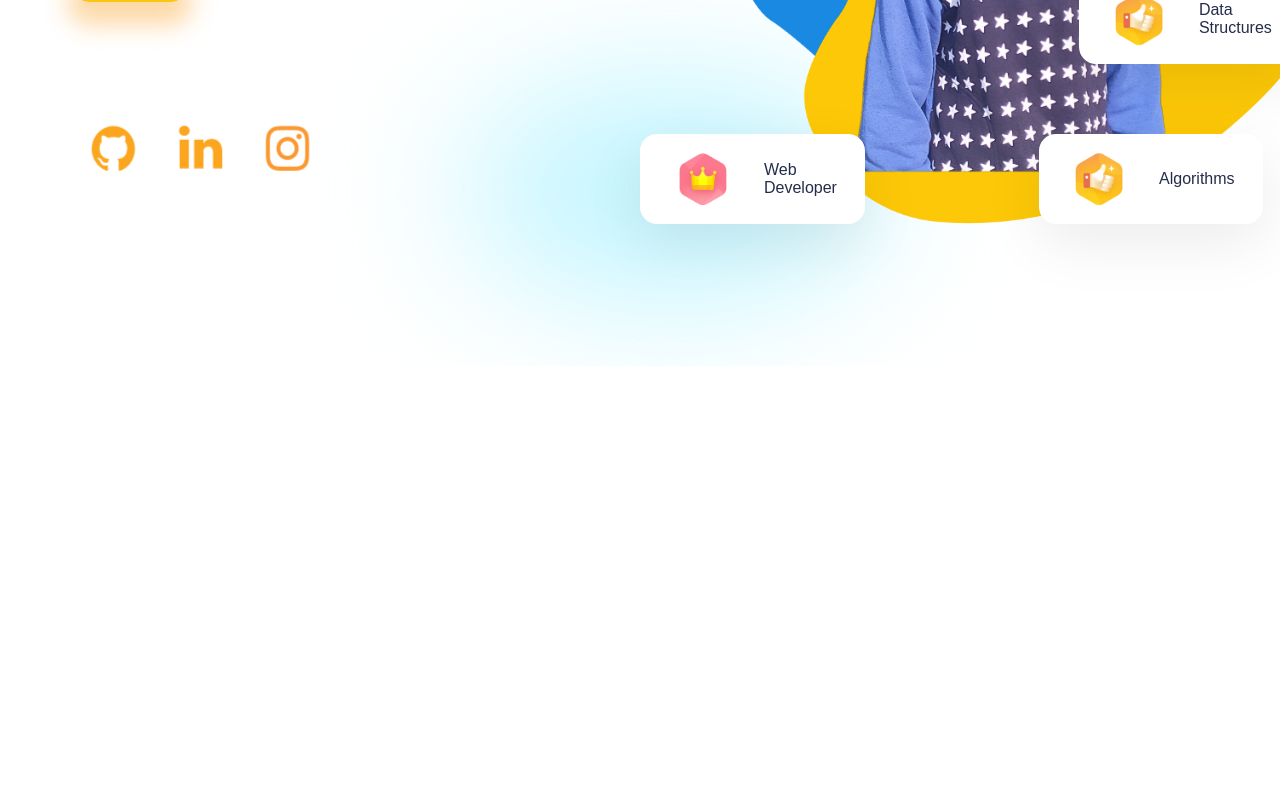
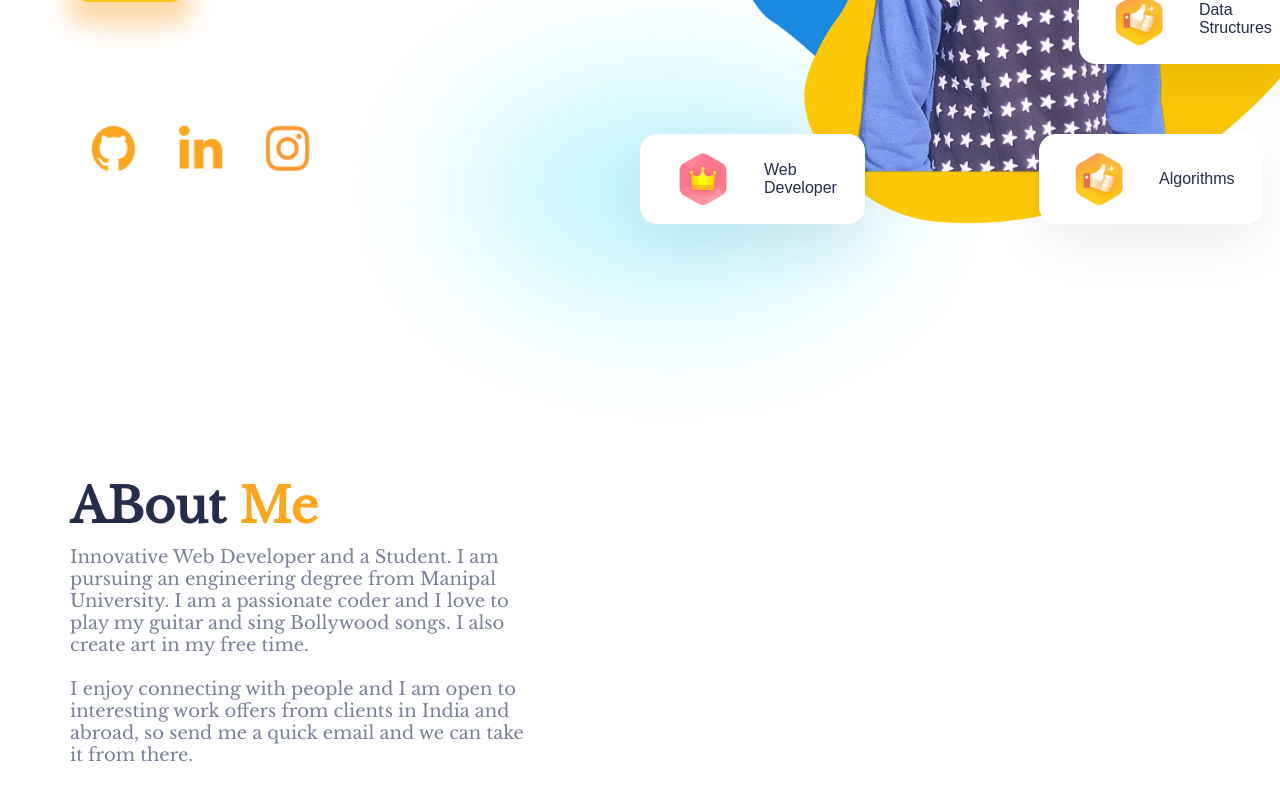
Before and after one commit to Chanchalcr/Portfolio, a React (Create React App) app: page / in a window 1280 px wide. Shown: the part 470-1270 px from the top of the page. Before the commit the page ends 836 px from the top, so only its background shows below. Built offline with nearby package versions, Linux system fonts and the light colour scheme.

Commit message:
Added About Section

```diff
--- a/public/index.html
+++ b/public/index.html
@@ -19,6 +19,7 @@
       * {
         font-family: "Libre Baskerville", serif;
         font-weight: normal;
+        /* font-size: 1.3vw; */
         font-size: 20px;
       }
       body {
--- a/src/App.js
+++ b/src/App.js
@@ -1,11 +1,13 @@
 import Navbar from "./components/Navbar/Navbar";
 import Intro from "./components/Intro/Intro";
 import './App.css'
+import About from "./components/About/About";
 function App() {
   return (
     <div className="App">
       <Navbar/>
       <Intro/>
+      <About/>
     </div>
   );
 }
--- /dev/null
+++ b/src/components/About/About.css
@@ -0,0 +1,28 @@
+.aboutMe {
+    display: flex;
+    height: 77vh;
+    margin-top: 6rem;
+}
+.a-left {
+    flex: 2;
+}
+.heading1 {
+    color: var(--black);
+    font-weight: bold;
+    font-size: 2.4rem;
+}
+.heading2 {
+    color: var(--orange);
+    font-weight: bold;
+    font-size: 2.4rem;
+}
+.bio {
+    font-weight: 100;
+    font-size: 18px;
+    color: var(--gray);
+    margin-top: 10px;
+}
+
+.a-right {
+    flex: 3;
+}
--- /dev/null
+++ b/src/components/About/About.jsx
@@ -0,0 +1,21 @@
+import React from 'react'
+import './About.css'
+
+export default function About() {
+  return (
+    <div className='aboutMe'>
+      <div className="a-left">
+        <span className='heading1'>ABout</span>
+        <span className='heading2'> Me</span>
+        <div className='bio'>Innovative Web Developer and a Student. I am pursuing an engineering degree from Manipal University. I am a passionate coder and I love to play my guitar and sing Bollywood songs. I also create art in my free time.                             <br/><br/> I enjoy connecting with people and I am open to interesting work offers from clients in India and abroad, so send me a quick email and we can take it from there.</div>
+      </div>
+      <div className='a-right'>
+        <div>
+
+        </div>
+        <div></div>
+        <div></div>
+      </div>
+    </div>
+  )
+}
```
